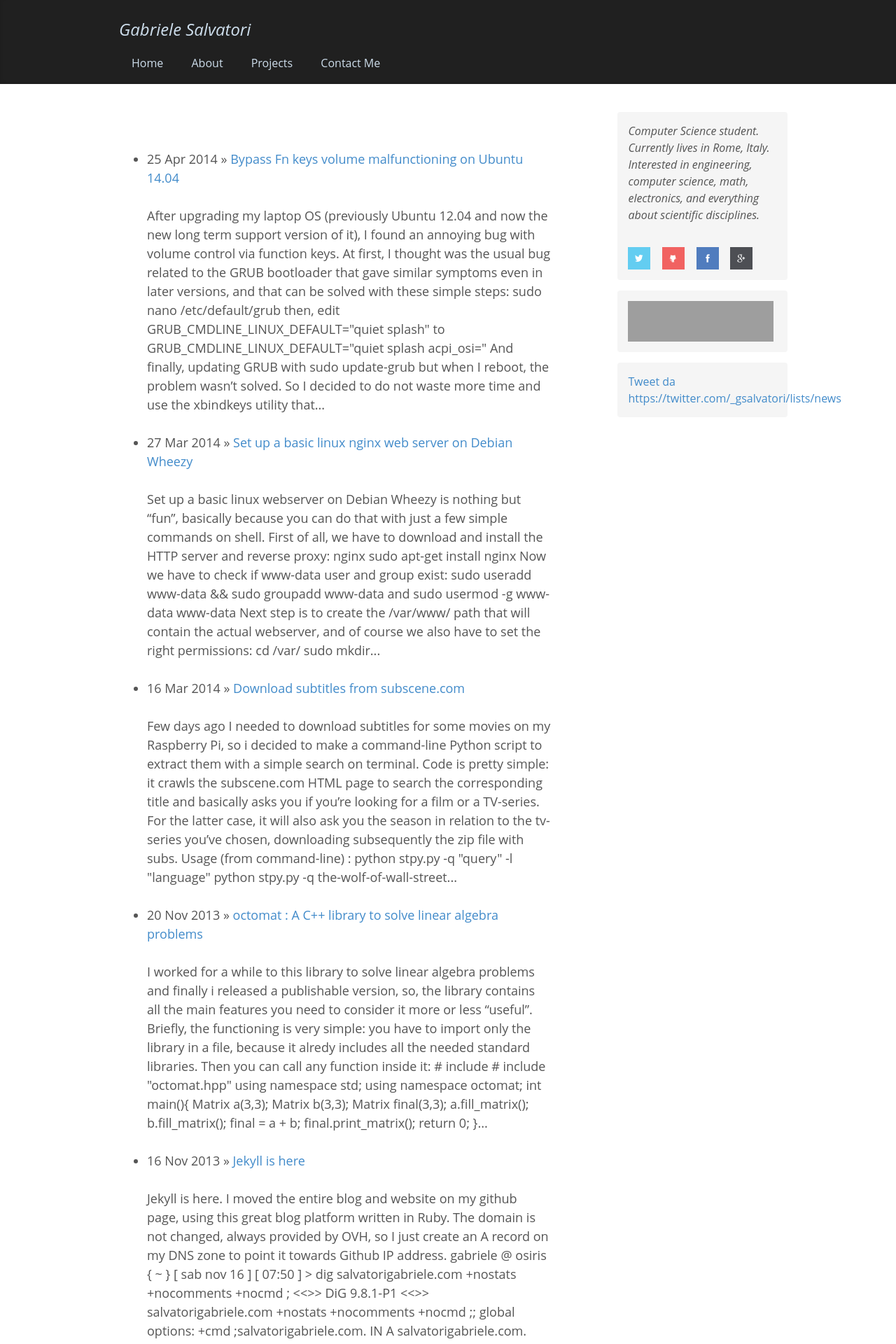
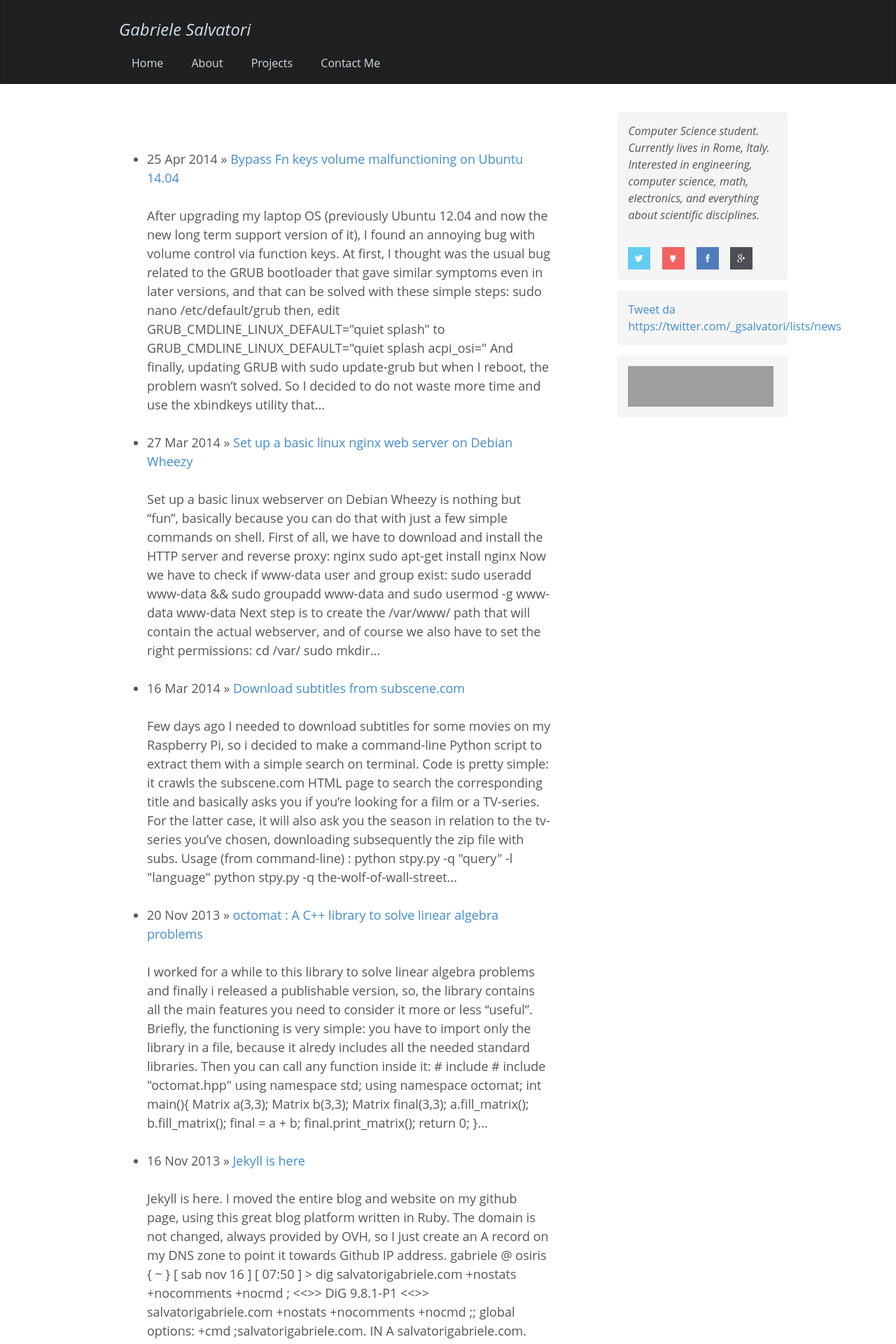
Before and after one commit to gsalvatori/salvatorigabriele.com, a Jekyll site: the page built from index.html, in a window 1280 px wide. Shown: the top 1920 px of the page at 70% size. Built offline with Jekyll 4.4.1, drawn with Linux system fonts in a browser that asks for light colours; nearby versions of some CDN libraries; library files that are not in the unit come from our copies; Markdown is read by kramdown in place of the engine named in the settings; comment, search, counter and statistics services are not loaded; grey boxes are pictures that could not be loaded.

Commit message:
Update home.html

```diff
--- a/_layouts/home.html
+++ b/_layouts/home.html
@@ -68,14 +68,14 @@
           </div>
 
           <div class="sidebar-module sidebar-module-inset">
+          <a class="twitter-timeline" href="https://twitter.com/_gsalvatori/lists/news" data-widget-id="532844078128308227">Tweet da https://twitter.com/_gsalvatori/lists/news</a>
+<script>!function(d,s,id){var js,fjs=d.getElementsByTagName(s)[0],p=/^http:/.test(d.location)?'http':'https';if(!d.getElementById(id)){js=d.createElement(s);js.id=id;js.src=p+"://platform.twitter.com/widgets.js";fjs.parentNode.insertBefore(js,fjs);}}(document,"script","twitter-wjs");</script>
+          </div>
+
+          <div class="sidebar-module sidebar-module-inset">
             <a href="http://stackoverflow.com/users/1151755/gabriele-salvatori">
             <img src="http://stackoverflow.com/users/flair/1151755.png" width="208" height="58" alt="profile for Gabriele Salvatori at Stack Overflow, Q&amp;A for professional and enthusiast programmers" title="profile for Gabriele Salvatori at Stack Overflow, Q&amp;A for professional and enthusiast programmers">
             </a>
-          </div>
-
-          <div class="sidebar-module sidebar-module-inset">
-          <a class="twitter-timeline" href="https://twitter.com/_gsalvatori/lists/news" data-widget-id="532844078128308227">Tweet da https://twitter.com/_gsalvatori/lists/news</a>
-<script>!function(d,s,id){var js,fjs=d.getElementsByTagName(s)[0],p=/^http:/.test(d.location)?'http':'https';if(!d.getElementById(id)){js=d.createElement(s);js.id=id;js.src=p+"://platform.twitter.com/widgets.js";fjs.parentNode.insertBefore(js,fjs);}}(document,"script","twitter-wjs");</script>
           </div>
 
 
```
